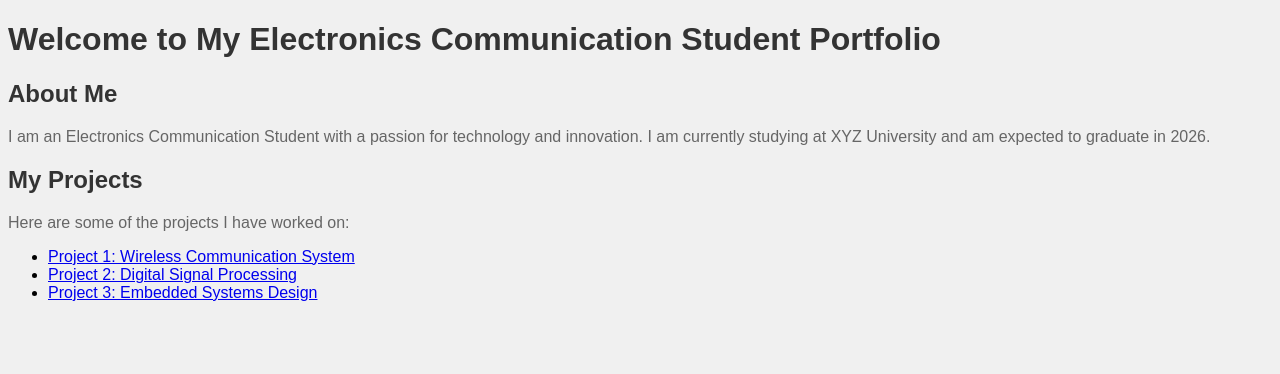
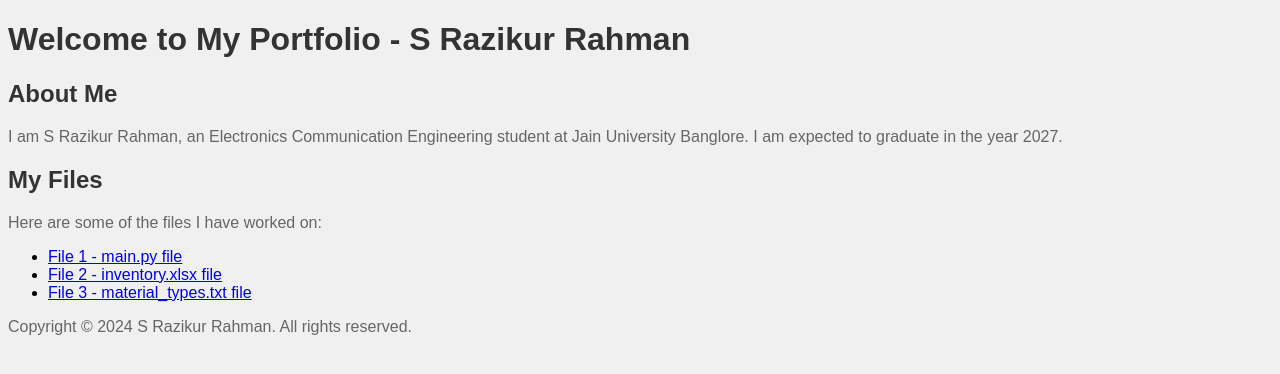
Before and after one commit to rrazik487/website1.0, a plain HTML site: page index.html in a window 1280 px wide. Drawn offline with Linux system fonts and the light colour scheme.

Commit message:
Update index.html

```diff
--- a/index.html
+++ b/index.html
@@ -1,7 +1,7 @@
 <!DOCTYPE html>
 <html>
 <head>
-    <title>Electronics Communication Student</title>
+    <title>S Razikur Rahman - Electronics Communication Engineering Student</title>
     <style>
         body {
             background-color: #f0f0f0;
@@ -17,20 +17,23 @@
 </head>
 <body>
     <header>
-        <h1>Welcome to My Electronics Communication Student Portfolio</h1>
+        <h1>Welcome to My Portfolio - S Razikur Rahman</h1>
     </header>
     <section>
         <h2>About Me</h2>
-        <p>I am an Electronics Communication Student with a passion for technology and innovation. I am currently studying at XYZ University and am expected to graduate in 2026.</p>
+        <p>I am S Razikur Rahman, an Electronics Communication Engineering student at Jain University Banglore. I am expected to graduate in the year 2027.</p>
     </section>
     <section>
-        <h2>My Projects</h2>
-        <p>Here are some of the projects I have worked on:</p>
+        <h2>My Files</h2>
+        <p>Here are some of the files I have worked on:</p>
         <ul>
-            <li><a href="project1.html">Project 1: Wireless Communication System</a></li>
-            <li><a href="project2.html">Project 2: Digital Signal Processing</a></li>
-            <li><a href="project3.html">Project 3: Embedded Systems Design</a></li>
+            <li><a href="main.py">File 1 - main.py file</a></li>
+            <li><a href="inventory.xlsx">File 2 - inventory.xlsx file</a></li>
+            <li><a href="material_types.txt">File 3 - material_types.txt file</a></li>
         </ul>
     </section>
-    </body>
+    <footer>
+        <p>Copyright © 2024 S Razikur Rahman. All rights reserved.</p>
+    </footer>
+</body>
 </html>
```
